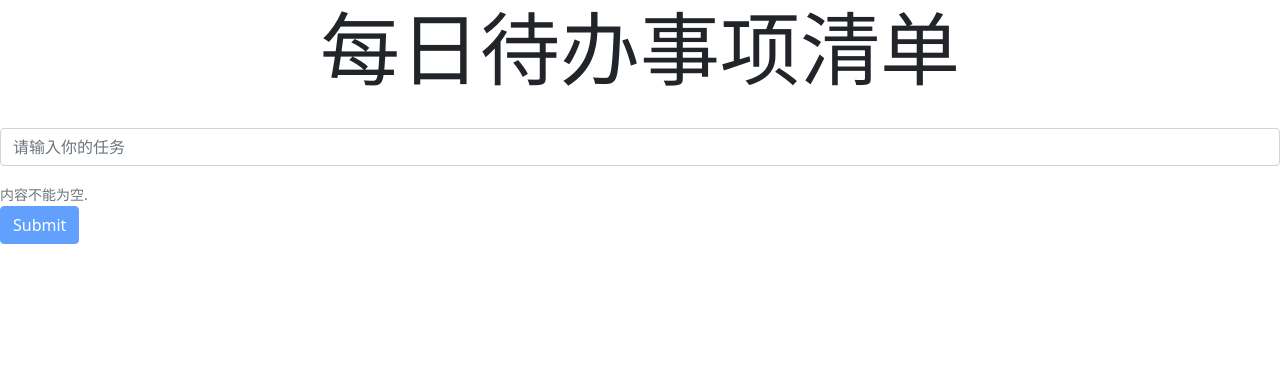
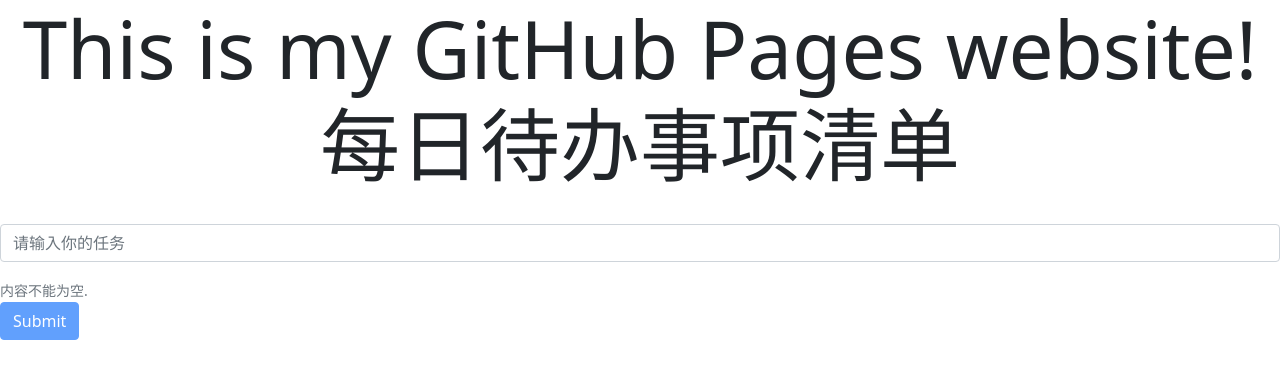
Before and after one commit to MagicSakuraD/magicspark.github.io, a plain HTML site: page tasks.html in a window 1280 px wide. Drawn offline with nearby package versions, Linux system fonts and the light colour scheme.

Commit message:
update <h1>

```diff
--- a/tasks.html
+++ b/tasks.html
@@ -68,7 +68,7 @@
     </script>
 </head>
 <body>
-    <h1 class="display-1 text-center">每日待办事项清单</h1>
+    <h1 class="display-1 text-center">This is my GitHub Pages website!<br>每日待办事项清单</h1>
     <ul class="list-group" id="tasks">
     </ul>
     <br>
```
